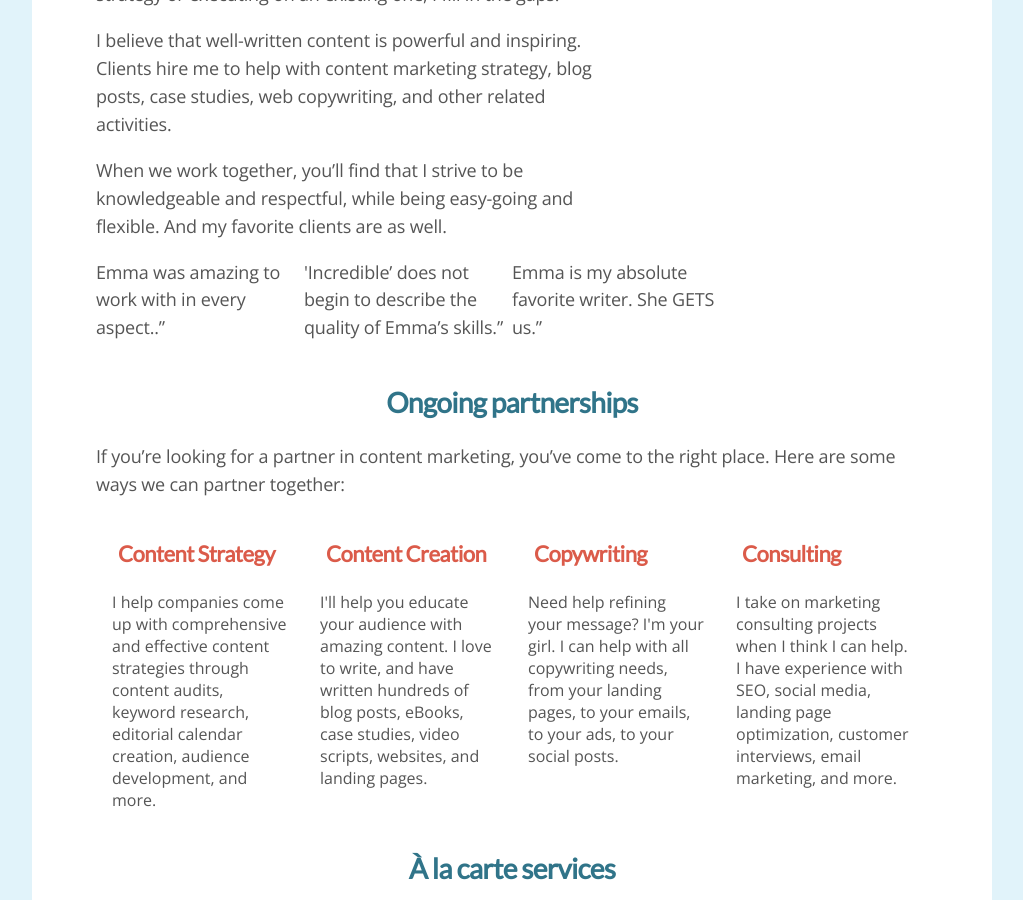
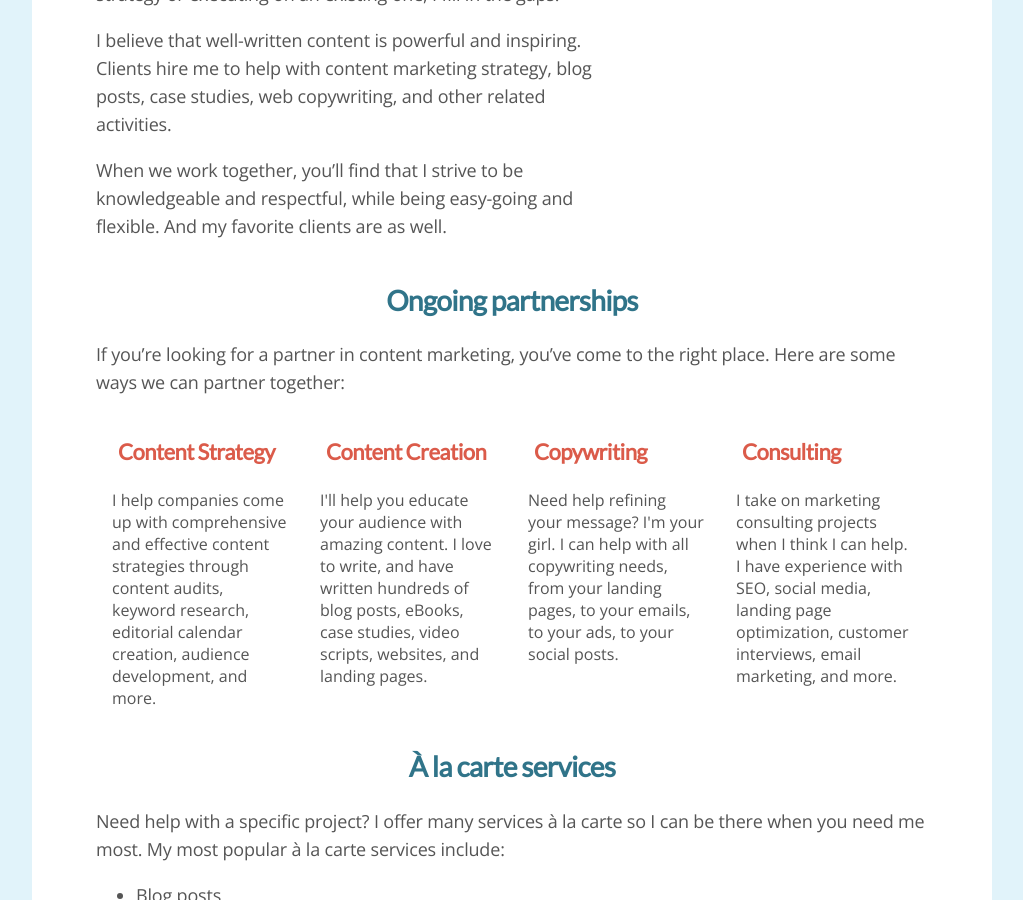
Before and after one commit to emmalepsy/emmalepsy.github.io, a Jekyll site: the page services.html, which Jekyll copies as it is, in a window 1280 px wide and 900 px high, scrolled down 600 px. Shown: the whole window, without its empty margins (128-1151 px from the left). Built offline with Jekyll 4.4.1, drawn with Linux system fonts in a browser that asks for light colours; nearby versions of some CDN libraries; a style sheet for code colours, icons or effects is not loaded.

Commit message:
updates...

```diff
--- a/services.html
+++ b/services.html
@@ -3,7 +3,7 @@
 <title>Stories by Emma | Content Marketing and Freelance Writing </title>
 <meta charset="utf-8">
 <meta name="description" content="Stories by Emma offers freelance writing and content marketing services to help brands reach their audiences.">
-<meta property="og:title" content="Stories by Emma | Content Marketing and Freelance Writing" />
+<meta property="og:title" content="Stories by Emma | SERVICES" />
 <meta property="og:type" content="website" />
 <meta property="og:url" content="http://storiesbyemma.co/" />
 <meta property="og:image" content="http://storiesbyemma.co/small-logo-blue.png" />
@@ -82,22 +82,6 @@
 	  <img src="emma_writing.jpg">
 	</div>
       </div>
-
-
-      <div>
-	<div class="group">
-	  <div class="c6">
-	    <p class="pull-quote"><span class="mega-octicon octicon-quote"></span> Emma was amazing to work with in every aspect..”</p>
-	  </div>
-	  <div class="c6">
-	  <p class="pull-quote"><span class="mega-octicon octicon-quote"></span>'Incredible’ does not begin to describe the quality of Emma’s skills.”</p>
-	  </div>
-	  <div class="c6">
-	    <p class="pull-quote"><span class="mega-octicon octicon-quote"></span> Emma is my absolute favorite writer. She GETS us.”</p>
-	  </div>
-	</div>
-      </div>
-
 
       <h2 class="center">Ongoing partnerships</h2>
       <p>If you’re looking for a partner in content marketing, you’ve
```
